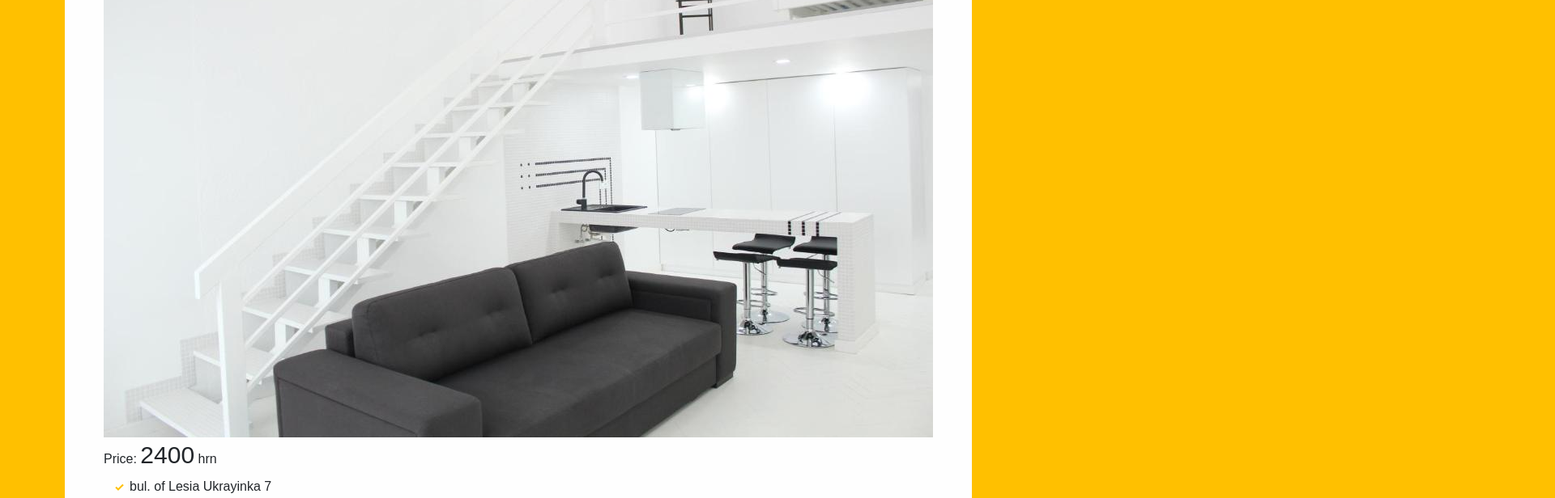
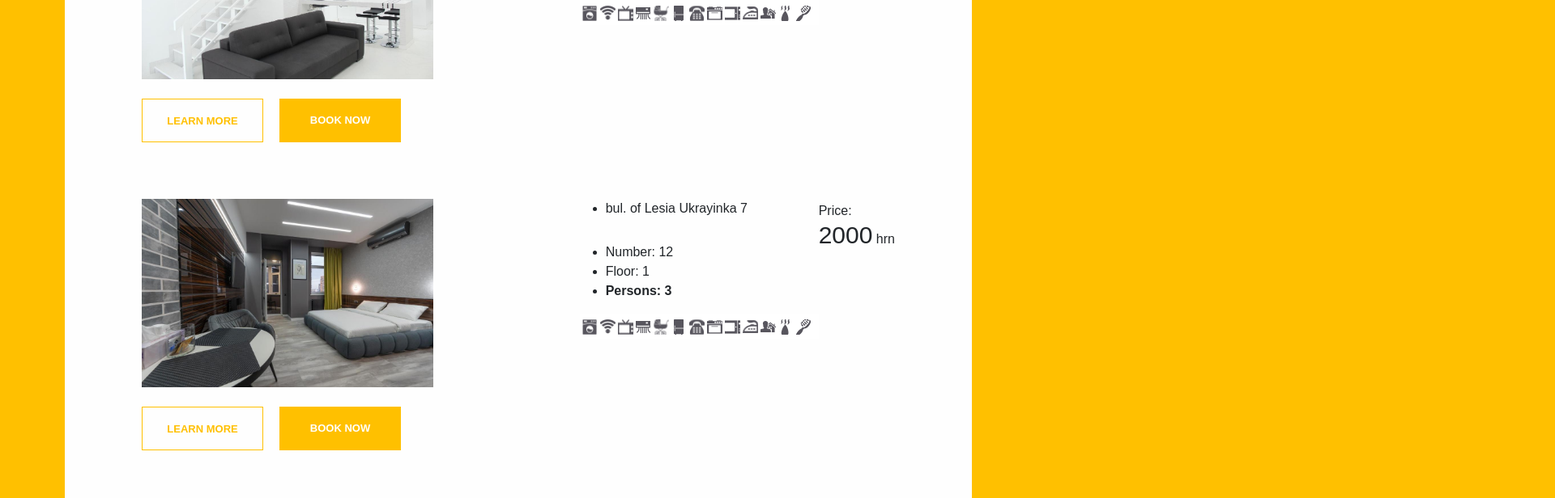
Before and after one commit to Oleksii-Kriuckov/apar-hotel, a React (Vite) app: page /kyiv/luxury in a window 1280 px wide. Shown: the part 880-1496 px from the top of the page at 81% size, 1920 px wide, since content can reach past the window. Built offline with nearby package versions, Linux system fonts and the light colour scheme; a web font is replaced by a local one.

Commit message:
make adaptation

```diff
--- /dev/null
+++ b/src/components/UI/Buttons/ColorButton.tsx
@@ -0,0 +1,24 @@
+import { PropsWithChildren } from "react";
+import { BorderColor } from "../../../assets/types";
+import "./style.css";
+import { ReactJSXElement } from "@emotion/react/types/jsx-namespace";
+
+type Props = PropsWithChildren<{
+  children: string | ReactJSXElement;
+  bgColor: string;
+  onClick: () => void;
+}>;
+
+const ColorButton = ({ children, bgColor, onClick }: Props) => {
+  return (
+    <button
+      onClick={onClick}
+      className='blackBorder'
+      style={{ width: "100%", backgroundColor: `${bgColor}` }}
+    >
+      {children}
+    </button>
+  );
+};
+
+export default ColorButton;
--- a/src/components/UI/Buttons/style.css
+++ b/src/components/UI/Buttons/style.css
@@ -32,7 +32,7 @@ button {
 }
 
 .blackBorder {
-  border-color: black;
+  border: black solid 1px;
   color: black;
 }
 
--- a/src/components/UI/Forms/styles/adaptive.css
+++ b/src/components/UI/Forms/styles/adaptive.css
@@ -59,7 +59,7 @@
   .search {
     justify-content: center;
     align-items: end;
-    gap: 50px;
+    gap: 40px;
   }
   .input_block {
     width: 170px;
@@ -70,4 +70,13 @@
   .form_search {
     padding: 50px;
   }
+  .search{
+    gap: 40px;
+  }
 }
+
+@media (min-width: 1300px) {
+  .search{
+    gap: 50px;
+  }
+}
--- a/src/components/addressBlock/AddressBlock.tsx
+++ b/src/components/addressBlock/AddressBlock.tsx
@@ -1,6 +1,5 @@
-import { PropsWithChildren } from "react";
-import TransparentButton from "../UI/Buttons/TransparentButton";
 import YellowButton from "../UI/Buttons/YellowButton";
+import ColorButton from "../UI/Buttons/ColorButton";
 import { useNavigate, useParams } from "react-router-dom";
 import { MyMapContainer } from "../../map/MyMapContainer";
 import { MapChild } from "../../map/MapChild";
@@ -31,6 +30,7 @@ export const AddressBlock = ({ hotelInfo }: AddressBlockProps) => {
           ))}
         </ul>
         <div className="address_block_buttons">
+          <div className="address_block_btn">
             <YellowButton
               color="black"
               onClick={() =>
@@ -39,9 +39,13 @@ export const AddressBlock = ({ hotelInfo }: AddressBlockProps) => {
             >
               BOOK NOW
             </YellowButton>
-          <TransparentButton onClick={() => {}} color="blackBorder">
+          </div>
+
+          <div className="address_block_btn">
+            <ColorButton onClick={() => {}} bgColor="#fff">
               <a href="#about_hotel">LEARN MORE</a>
-          </TransparentButton>
+            </ColorButton>
+          </div>
         </div>
       </div>
     </section>
--- a/src/components/addressBlock/style/adaptive.css
+++ b/src/components/addressBlock/style/adaptive.css
@@ -6,7 +6,12 @@
   }
 
   .address_block_buttons {
+    margin: auto;
+    position: relative;
     gap: 15px;
+  }
+  .address_block_btn {
+    width: 50%;
   }
 
   ul {
@@ -27,6 +32,7 @@
     margin-bottom: 75px;
   }
   .address_block_buttons {
+    position: absolute;
     margin: auto;
     gap: 25px;
   }
@@ -48,6 +54,7 @@
   }
 
   .address_block_buttons {
+    position: absolute;
     width: 100%;
     justify-content: space-between;
   }
@@ -81,6 +88,7 @@
 
   .address_block_buttons {
     gap: 25px;
+    position: absolute;
     justify-content: space-between;
   }
 }
@@ -100,6 +108,7 @@
   }
 
   .address_block_buttons {
+    position: absolute;
     gap: 25px;
   }
 }
--- a/src/components/addressBlock/style/style.css
+++ b/src/components/addressBlock/style/style.css
@@ -7,7 +7,6 @@
 
 .address_block_buttons {
   max-width: 330px;
-  position: absolute;
   bottom: -27px;
   display: flex;
 }
--- a/src/components/roomBlock/RoomBlock.tsx
+++ b/src/components/roomBlock/RoomBlock.tsx
@@ -16,10 +16,16 @@ const RoomBlock = ({ roomInfo, address }: RoomBlockProps) => {
   const { city, hotel } = useParams();
 
   return (
-    <div className="room_block d-flex flex-column">
+    <div className="room_block">
+      <div className="room_block_main d-flex flex-column flex-lg-row justify-content-lg-between">
         <img src={roomInfo.image} alt="room" />
-      <div className="price_block">
-        Price: <span>{roomInfo.price}</span> hrn
+
+        <div className="room_description d-flex flex-column flex-sm-row-reverse justify-content-sm-between mt-sm-4 mt-lg-0 flex-lg-column flex-xl-row-reverse">
+          <div className="price_block d-flex flex-row flex-sm-column align-items-baseline mt-lg-0">
+            <span className="price">Price: </span>
+            <div>
+              <span>{ roomInfo.price}</span> hrn
+            </div>
           </div>
 
           <div className="room_info">
@@ -29,10 +35,16 @@ const RoomBlock = ({ roomInfo, address }: RoomBlockProps) => {
               <li>Floor: {roomInfo.floor}</li>
               <li>Persons: {roomInfo.persons}</li>
             </ul>
-        <img src={conveniences} alt="conveniences" className="conveniences" />
+            <img
+              src={conveniences}
+              alt="conveniences"
+              className="conveniences"
+            />
+          </div>
+        </div>
       </div>
 
-      <div className="room_block_buttons d-flex">
+      <div className="room_block_buttons d-flex mt-lg-4">
         <div className="room_block_btn">
           <TransparentButton onClick={() => navigate("")} color="yellowBorder">
             LEARN MORE
@@ -43,13 +55,11 @@ const RoomBlock = ({ roomInfo, address }: RoomBlockProps) => {
             onClick={() =>
               navigate(`/${city}/${hotel}/${roomInfo.number}/booking`)
             }
-          // width={"100%"}
             color="white"
           >
             BOOK NOW
           </YellowButton>
         </div>
-
       </div>
     </div>
   );
--- a/src/components/roomBlock/styles/adaptive.css
+++ b/src/components/roomBlock/styles/adaptive.css
@@ -1,6 +1,6 @@
 /* mobile style */
 @media (max-width: 428px) {
-  .room_block > img {
+  .room_block_main > img {
     width: 100%;
     /* margin-bottom: 30px; */
   }
@@ -16,7 +16,7 @@
     margin-top: 20px;
   }
   .room_block_btn {
-    width: 10%;
+    width: 100%;
   }
 }
 
@@ -30,12 +30,38 @@
   .room_block_btn {
     width: 50%;
   }
+  .room_block_main > img {
+    width: 100%;
+    /* margin-bottom: 30px; */
+  }
 }
 
 /* desktop style */
-@media (min-width: 768px) and (max-width: 1440px) {
+@media (min-width: 768px) and (max-width: 991px) {
   .room_block_buttons {
     flex-direction: row;
     margin-top: 20px;
+    justify-content: center;
+  }
+  .room_block_main > img {
+    width: 600px;
+    /* margin-bottom: 30px; */
   }
 }
+
+@media (min-width: 992px) {
+  .room_block {
+    width: 100%;
+  }
+
+  .room_block_main > img {
+    width: 360px;
+    gap: 25px;
+    /* margin-bottom: 30px; */
+  }
+}
+@media (min-width: 768px) {
+  .room_block_btn {
+    width: 150px;
+  }
+}
--- a/src/components/roomBlock/styles/style.css
+++ b/src/components/roomBlock/styles/style.css
@@ -1,5 +1,4 @@
-.room_block{
-
+.room_block {
 }
 
 .room_block > img {
@@ -16,15 +15,26 @@
 }
 
 .price_block {
-  font-weight: 400;
-  line-height: 44px;
+  line-height: 30px;
+  margin-top: 30px;
+  white-space: break-spaces;
 }
 
-.price_block > span {
+.price_block > div > span {
   font-size: 30px;
 }
 
-.room_block_buttons{
+.room_block_buttons {
   min-width: 330px;
   gap: 20px;
 }
+
+.room_info > ul{
+  margin-left: 0;
+}
+.room_info > ul > li {
+  list-style-image: none;
+}
+.room_info > ul > li:first-child {
+  margin-bottom: 30px;
+}
--- a/src/styles/desktop-style.css
+++ b/src/styles/desktop-style.css
@@ -1,4 +1,4 @@
-@media (min-width: 992px) and (max-width: 1200px) {
+@media (min-width: 992px) and (max-width: 1199px) {
   body{
     padding: 40px 60px;
     background-color: var(--main-color);
@@ -18,7 +18,7 @@
 
 }
 
-@media (min-width: 1201px) {
+@media (min-width: 1200px) {
   body{
     padding: 50px 80px;
     background-color: var(--main-color);
@@ -34,4 +34,8 @@
     /* margin-top: 100px; */
     margin-bottom: 25px;
   }
+  .hotel_page {
+    max-width: 930px;
+    margin: auto;
+  }
 }
```
Also changed, not shown: src/components/images/keyhole.png. Lines whose indentation alone changed are shown as unchanged.
